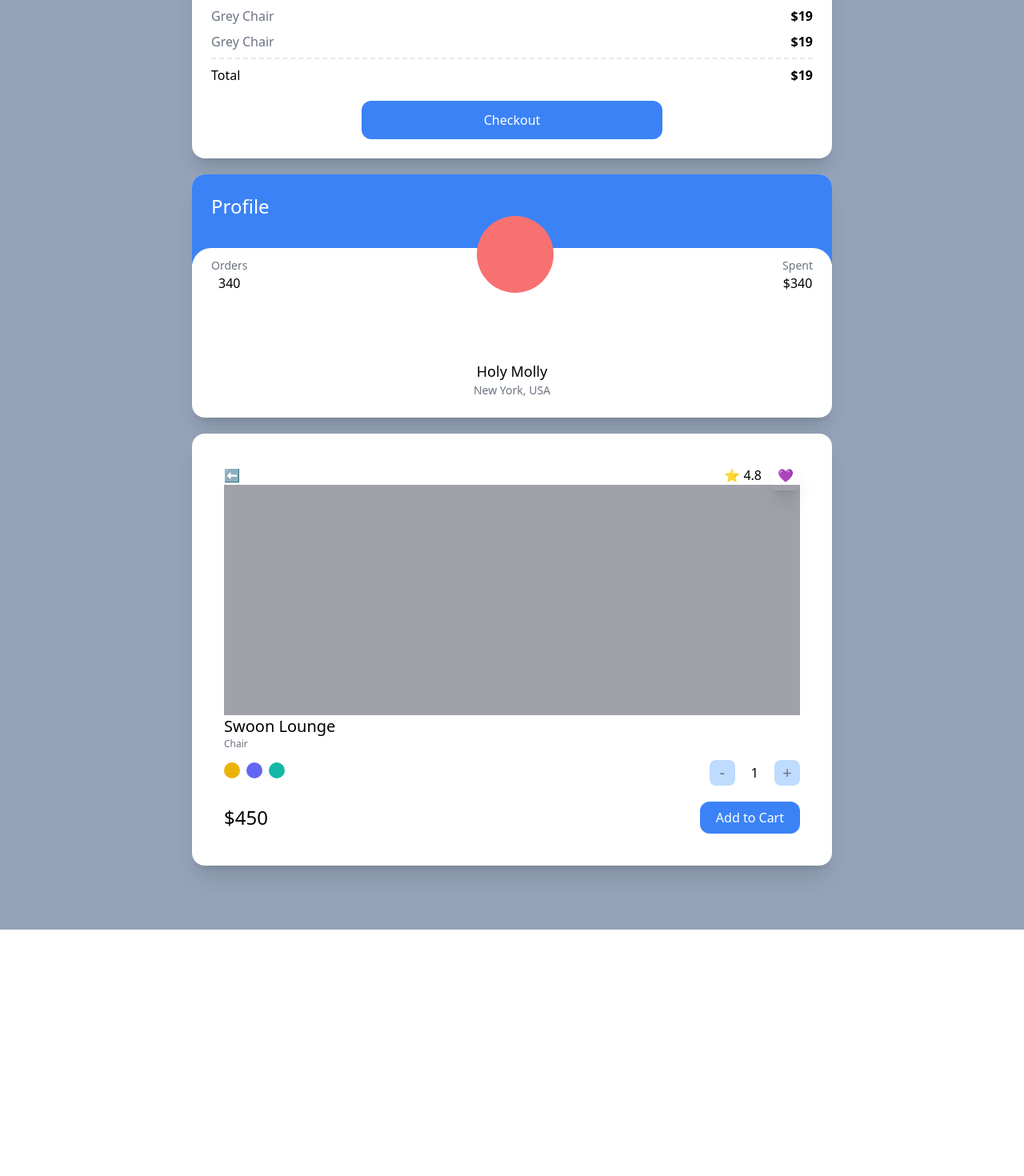
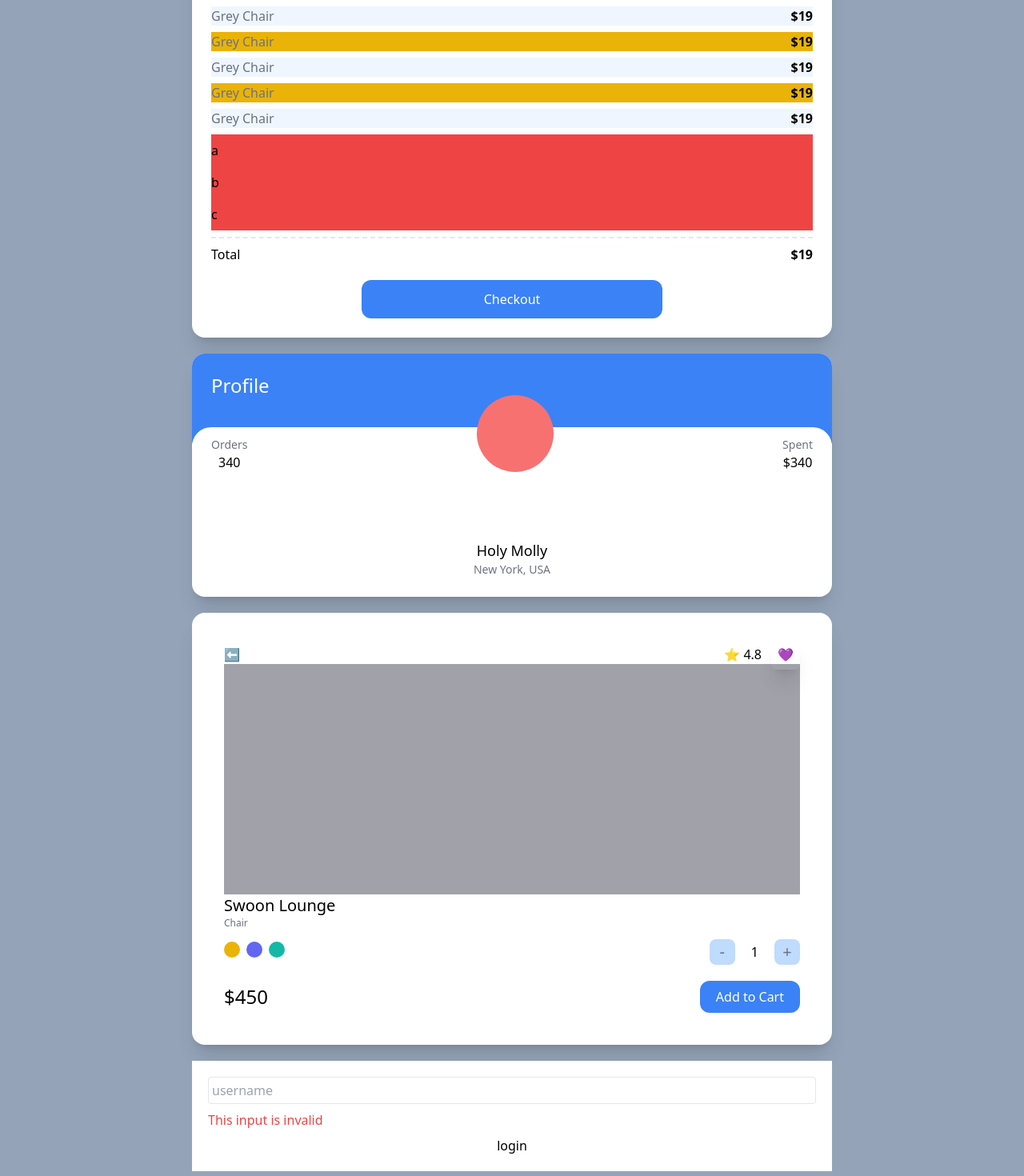
Before and after one commit to REXIANN/carrot-market, a Next.js app: page / in a window 1280 px wide. Shown: the part 140-1610 px from the top of the page at 80% size. Before the commit the page ends 1302 px from the top, so only its background shows below. Built offline with nearby package versions, Linux system fonts and the light colour scheme.

Commit message:
#4.7 modifiers for Forms

```diff
--- a/pages/index.tsx
+++ b/pages/index.tsx
@@ -5,14 +5,28 @@ const Home: NextPage = () => {
     <div className="flex min-h-screen flex-col space-y-5 bg-slate-400 py-20 px-60">
       <div className={"rounded-2xl bg-white p-6 shadow-xl"}>
         <span className={"text-3xl font-semibold"}>Select Item</span>
-        <div className={"my-2 flex justify-between"}>
-          <span className={"text-gray-500"}>Grey Chair</span>
-          <span className={"font-semibold"}>$19</span>
-        </div>
-        <div className={"flex justify-between"}>
-          <span className={"text-gray-500"}>Grey Chair</span>
-          <span className={"font-semibold"}>$19</span>
-        </div>
+        <ul>
+          {[1, 2, 3, 4, 5].map((i) => {
+            return (
+              <div
+                key={i}
+                className={
+                  "my-2 flex justify-between odd:bg-blue-50 even:bg-yellow-500"
+                }
+              >
+                <span className={"text-gray-500"}>Grey Chair</span>
+                <span className={"font-semibold"}>$19</span>
+              </div>
+            );
+          })}
+        </ul>
+        <ul>
+          {["a", "b", "c", ""].map((c, i) => (
+            <li key={i} className={"bg-red-500 py-2 empty:hidden"}>
+              {c}
+            </li>
+          ))}
+        </ul>
         <div
           className={"mt-2 flex justify-between border-t-2 border-dashed pt-2"}
         >
@@ -27,7 +41,8 @@ const Home: NextPage = () => {
           Checkout
         </button>
       </div>
-      <div className={"overflow-hidden rounded-2xl bg-white shadow-xl"}>
+
+      <div className={"group overflow-hidden rounded-2xl bg-white shadow-xl"}>
         <div className={"bg-blue-500 p-6 pb-14"}>
           <span className={"text-2xl text-white"}>Profile</span>
         </div>
@@ -37,7 +52,11 @@ const Home: NextPage = () => {
               <span className={"text-sm text-gray-500"}>Orders</span>
               <span className={"font-medium"}>340</span>
             </div>
-            <div className={"h-24 w-24 rounded-full bg-red-400"} />
+            <div
+              className={
+                "h-24 w-24 rounded-full bg-red-400 group-hover:bg-red-300"
+              }
+            />
             <div className={"flex flex-col items-center"}>
               <span className={"text-sm text-gray-500"}>Spent</span>
               <span className={"font-medium"}>$340</span>
@@ -51,6 +70,7 @@ const Home: NextPage = () => {
           </div>
         </div>
       </div>
+
       <div className={"rounded-2xl bg-white p-10 shadow-xl"}>
         <div className={"flex items-center justify-between"}>
           <span>⬅️</span>
@@ -111,6 +131,26 @@ const Home: NextPage = () => {
           </button>
         </div>
       </div>
+
+      <form
+        className={
+          "flex flex-col space-y-2 p-5 bg-white"
+        }
+      >
+        <input
+          type={"text"}
+          required
+          placeholder={"username"}
+          className={"border p-1 peer border-gray400 rounded"}
+        />
+        <span className={"peer-invalid:text-red-500 peer-valid:hidden"}>
+          This input is invalid
+        </span>
+        <span className={"peer-valid:text-teal-500 peer-invalid:hidden"}>
+          Good username
+        </span>
+        <input type="submit" value={"login"} />
+      </form>
     </div>
   );
 };
```
